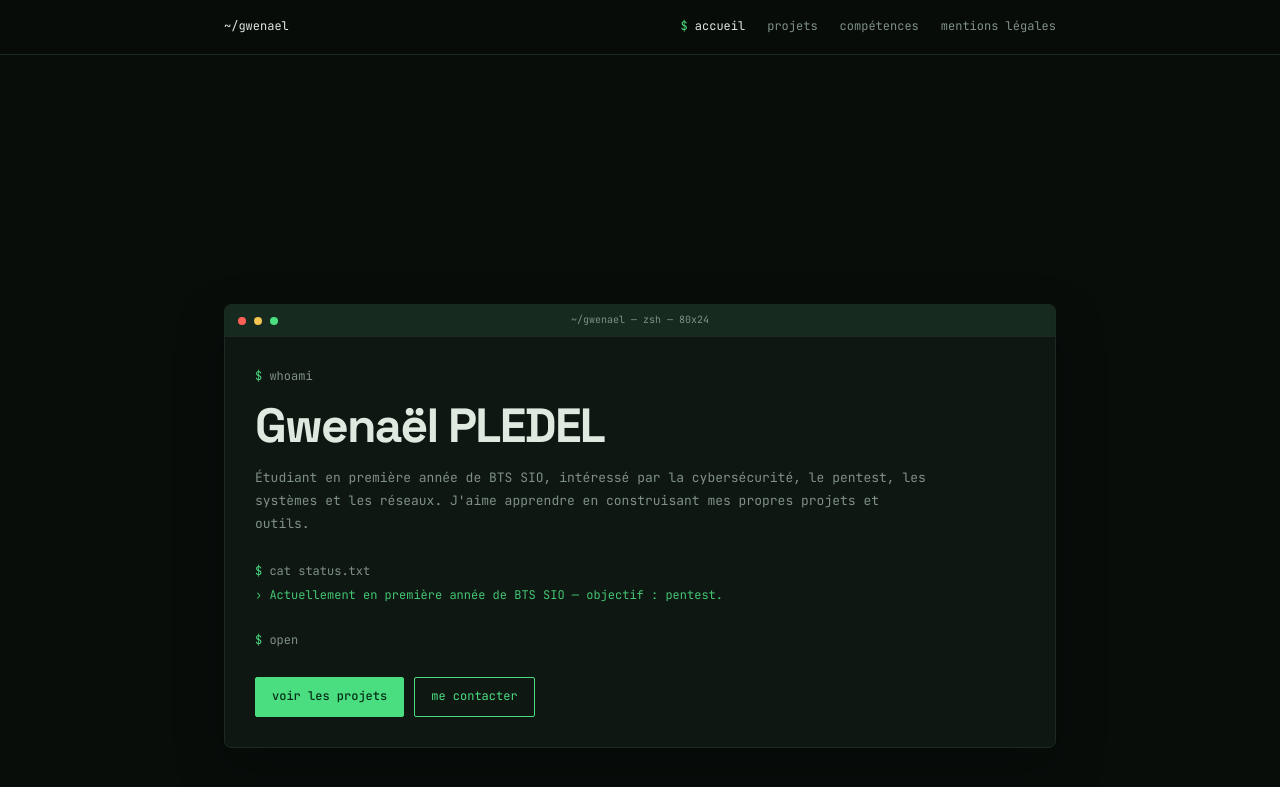
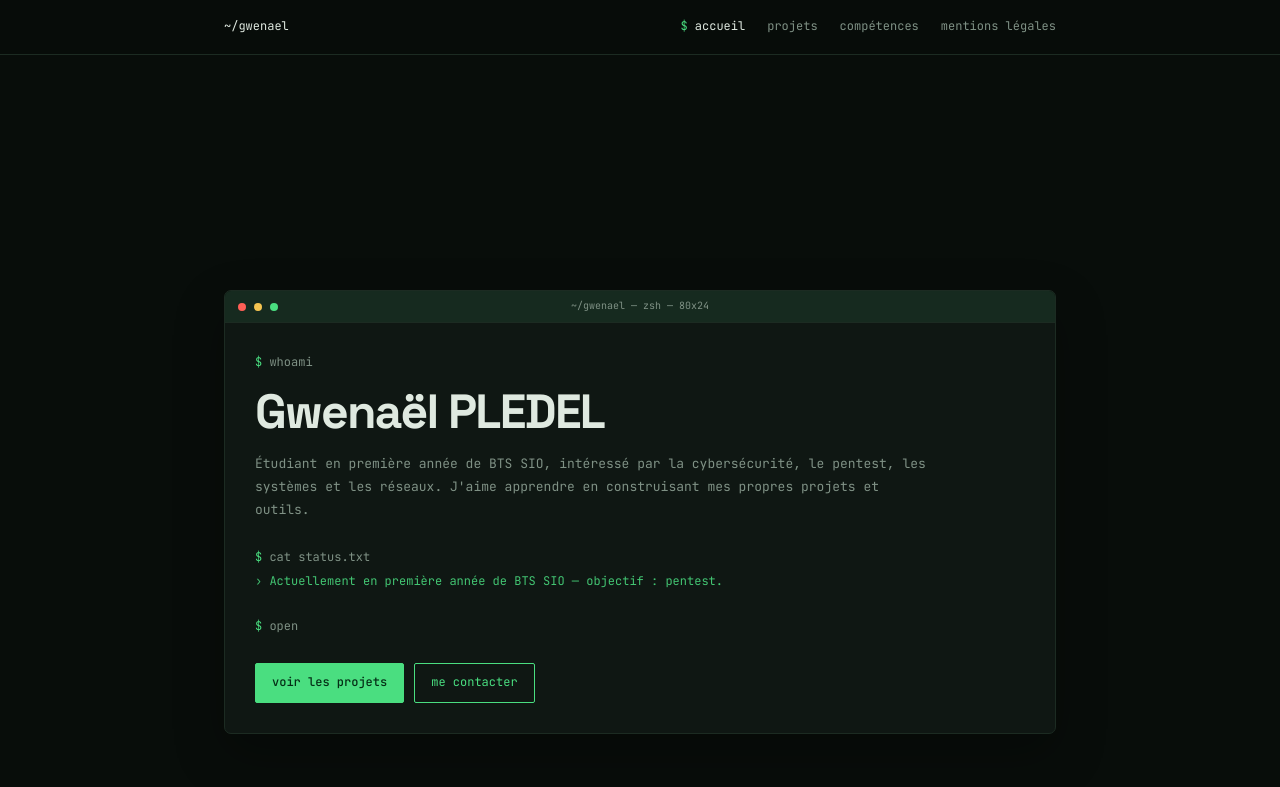
Before and after one commit to vzsca/Portfolio-Gwenael, a Jekyll site: the page built from index.html, in a window 1280 px wide and 900 px high. Shown: the top 787 px of the window. Built offline with Jekyll 4.4.1, drawn with Linux system fonts in a browser that asks for light colours.

Commit message:
Update hero section padding in style.css
Removed top padding from the hero section.

```diff
--- a/css/style.css
+++ b/css/style.css
@@ -28,7 +28,7 @@
 nav a:hover, nav a.active { color: var(--text); }
 nav a.active::before { content: "$ "; color: var(--green); }
 main { display: block; }
-.hero { min-height: calc(100svh - 54px); display: flex; align-items: center; justify-content: center; padding-top: 28px; padding-bottom: 28px; }
+.hero { min-height: calc(100svh - 54px); display: flex; align-items: center; justify-content: center; padding-bottom: 28px; }
 .term { background: var(--panel); border: 1px solid var(--line); border-radius: 7px; overflow: hidden; }
 .hero-term { width: 100%; max-width: 872px; box-shadow: 0 20px 50px rgba(0,0,0,.28); }
 .term-bar { position: relative; display: flex; align-items: center; gap: 8px; height: 32px; padding: 0 13px; background: var(--bar); border-bottom: 1px solid var(--line); color: var(--muted); font-size: 11px; }
```
